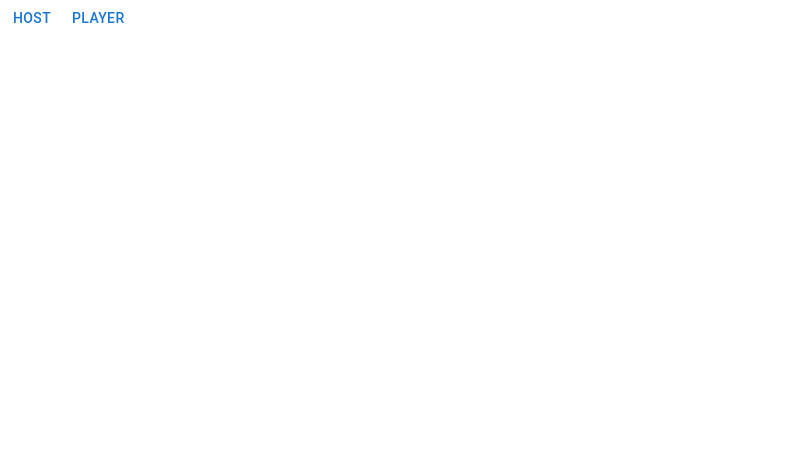
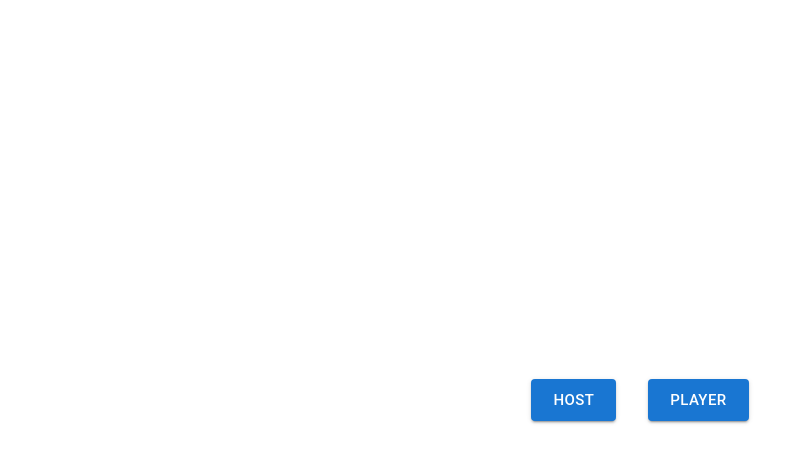
Before and after one commit to aidanhopper/leethoot, a Next.js app: page / in a window 1280 px wide. Shown: the top 462 px of the page, without its empty margins (0-799 px from the left). Built offline with nearby package versions, Linux system fonts and the light colour scheme.

Commit message:
made buttons look nice

```diff
--- a/src/app/page.js
+++ b/src/app/page.js
@@ -1,11 +1,21 @@
 import Link from 'next/link'
-import { Button, TextField, Typography } from '@mui/material';
+import { Box, Button, TextField, Typography } from '@mui/material';
 
 export default function Home() {
+
+  const button_padding = 2
+
   return (
     <main>
-      <Button href="/host/decks">Host</Button>
-      <Button href="/enter-game">Player</Button>
+      <Box
+        display="flex"
+        justifyContent="center"
+        sx={{mx: 5}}
+        alignItems="center"
+        height="100vh">
+        <Button variant="contained" size="large" sx={{m: button_padding }} href="/host/decks">Host</Button>
+        <Button variant="contained" size="large" sx={{m: button_padding }} href="/enter-game">Player</Button>
+      </Box>
     </main>
   )
 }
```
